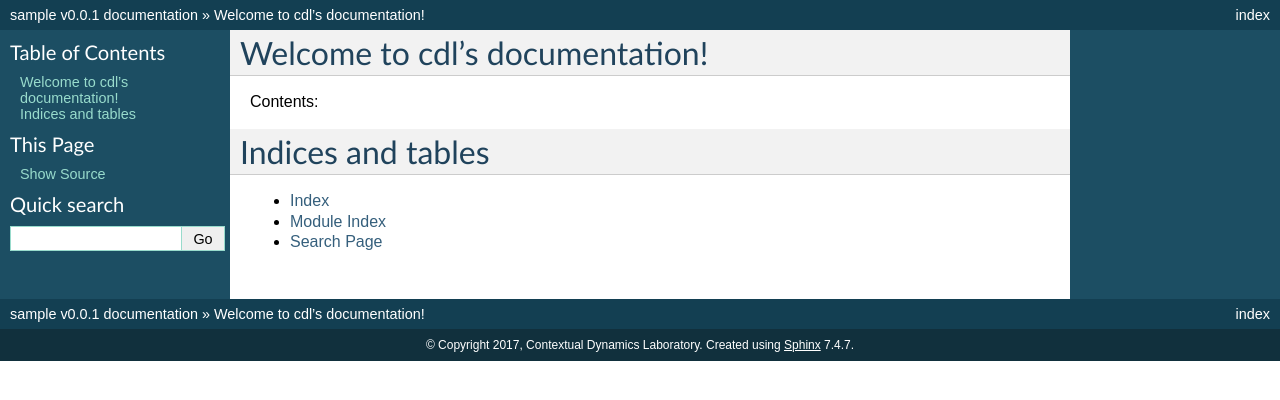
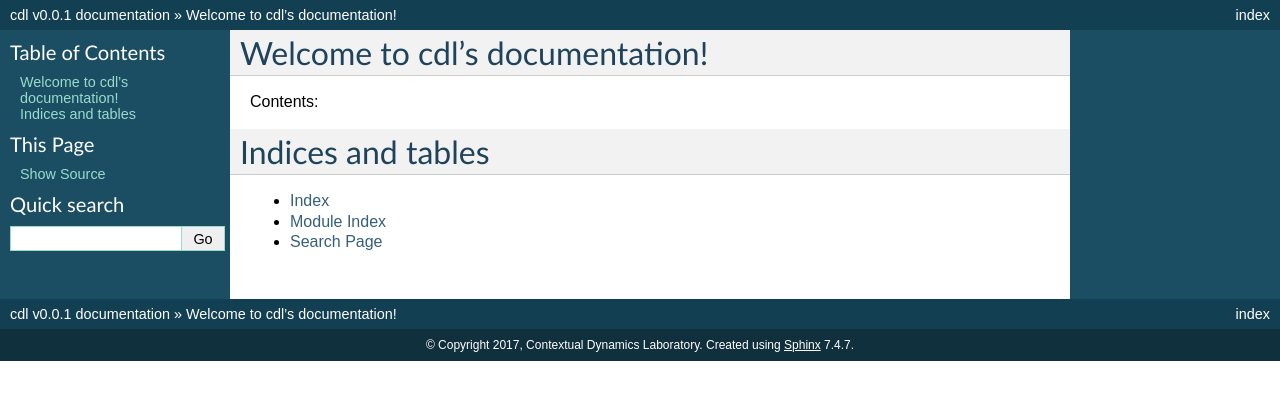
Before and after one commit to KirstensGitHub/example, a Sphinx documentation site: the page built from docs/index.rst, in a window 1280 px wide. Shown: the top 400 px of the page. Built offline with Sphinx 7.4.7, drawn with Linux system fonts in a browser that asks for light colours.

```diff
--- a/cdl/__init__.py
+++ b/cdl/__init__.py
@@ -1 +1,2 @@
 from .core import *
+import random
--- a/docs/conf.py
+++ b/docs/conf.py
@@ -40,7 +40,7 @@ source_suffix = '.rst'
 master_doc = 'index'
 
 # General information about the project.
-project = u'sample'
+project = u'cdl'
 copyright = u'2017, Contextual Dynamics Laboratory'
 
 # The version info for the project you're documenting, acts as replacement for
@@ -164,7 +164,7 @@ html_static_path = ['_static']
 #html_file_suffix = None
 
 # Output file base name for HTML help builder.
-htmlhelp_basename = 'sampledoc'
+htmlhelp_basename = 'cdl'
 
 
 # -- Options for LaTeX output --------------------------------------------------
@@ -183,7 +183,7 @@ latex_elements = {
 # Grouping the document tree into LaTeX files. List of tuples
 # (source start file, target name, title, author, documentclass [howto/manual]).
 latex_documents = [
-  ('index', 'sample.tex', u'sample Documentation',
+  ('index', 'cdl.tex', u'cdl Documentation',
    u'Contextual Dynamics Laboratory', 'manual'),
 ]
 
@@ -213,7 +213,7 @@ latex_documents = [
 # One entry per manual page. List of tuples
 # (source start file, name, description, authors, manual section).
 man_pages = [
-    ('index', 'sample', u'sample Documentation',
+    ('index', 'cdl', u'cdl Documentation',
      [u'Contextual Dynamics Laboratory'], 1)
 ]
 
@@ -227,8 +227,8 @@ man_pages = [
 # (source start file, target name, title, author,
 #  dir menu entry, description, category)
 texinfo_documents = [
-  ('index', 'sample', u'sample Documentation',
-   u'Contextual Dynamics Laboratory', 'sample', 'One line description of project.',
+  ('index', 'cdl', u'cdl Documentation',
+   u'Contextual Dynamics Laboratory', 'cdl', 'One line description of project.',
    'Miscellaneous'),
 ]
 
--- a/docs/index.rst
+++ b/docs/index.rst
@@ -1,4 +1,4 @@
-.. sample documentation master file, created by
+.. cdl documentation master file, created by
    sphinx-quickstart on Mon Apr 16 21:22:43 2012.
    You can adapt this file completely to your liking, but it should at least
    contain the root `toctree` directive.
```
Also changed, not shown: 11 other files.
